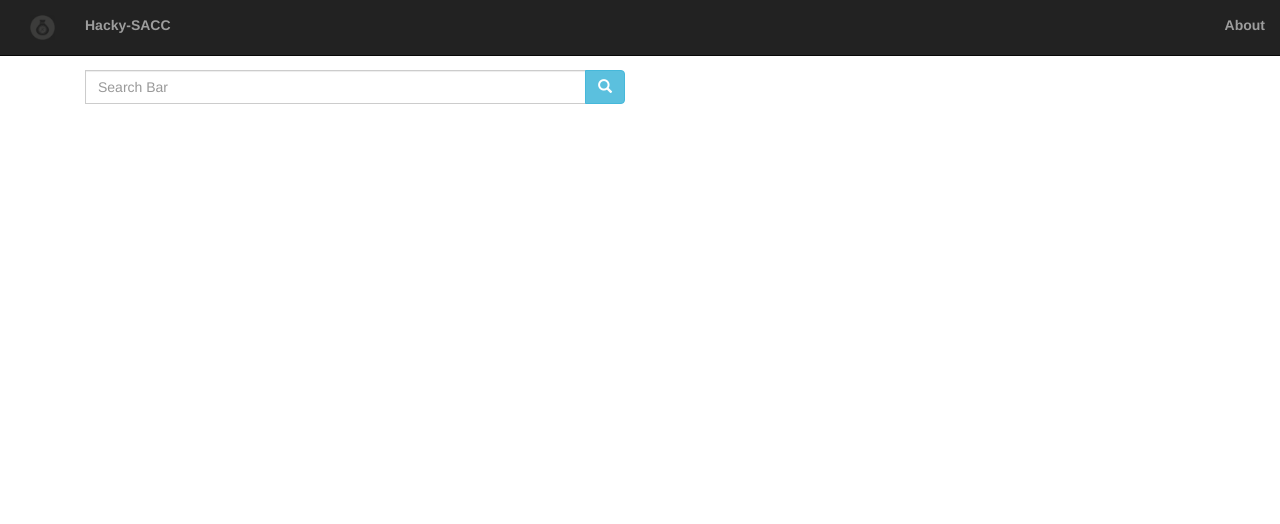
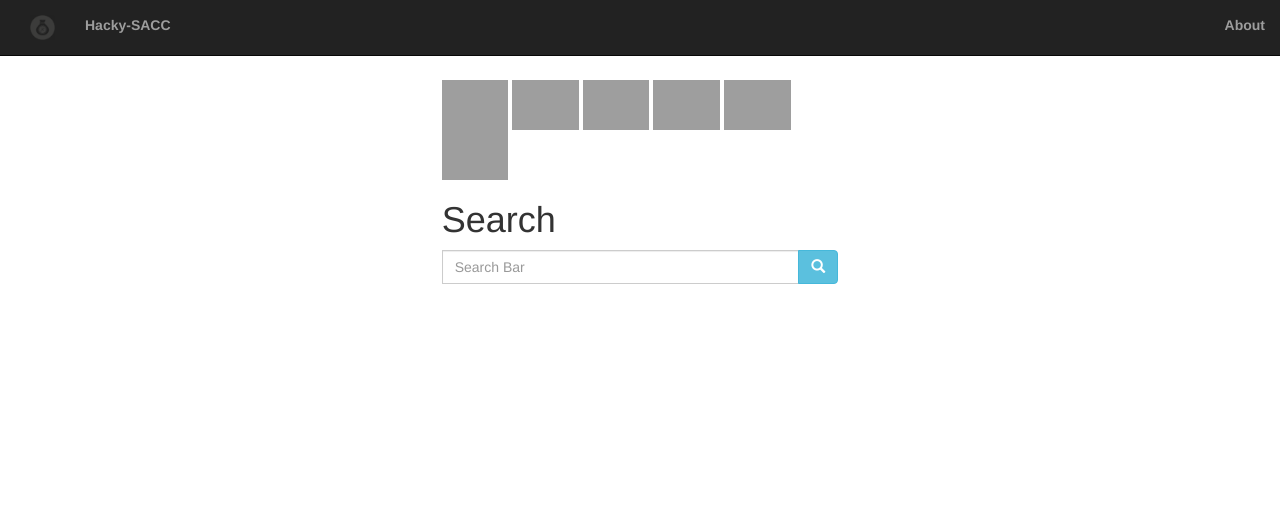
Before and after one commit to angelachan64/hacky-SACC, a Flask app: page / in a window 1280 px wide. Shown: the top 524 px of the page. Run offline with Flask 2, Linux system fonts and the light colour scheme; some libraries are stand-ins or nearby versions; grey boxes are pictures that could not be loaded.

Commit message:
Update home.html

```diff
--- a/templates/home.html
+++ b/templates/home.html
@@ -2,9 +2,17 @@
 
 {% block contents %}
 
-<div class="container">
+<br><br><br><br>
+<div class="container col-lg-4 col-lg-offset-4">
+  <div id="cf4a" class="animated bounce">
+    <img src="/../static/female1.gif" height="50">
+    <img src="/../static/male1.gif" height="50">
+    <img src="/../static/female2.gif" height="50">
+    <img src="/../static/male2.gif" height="50">
+    <img src="/../static/female3.gif" height="50">
+    <img src="/../static/male3.gif" height="50">
+  </div>
   <h1>Search</h1>
-	<div class="col-md-6">
   <div class="input-group">
     <form action="" method="POST">
       <input type="text" name="query" class="form-control" placeholder="Search Bar"></input>
@@ -16,7 +24,6 @@
     </div>
   </div>
 </div>
-</div>
 
 <!--
 {{ results }}
```
Lines whose indentation alone changed are shown as unchanged.
